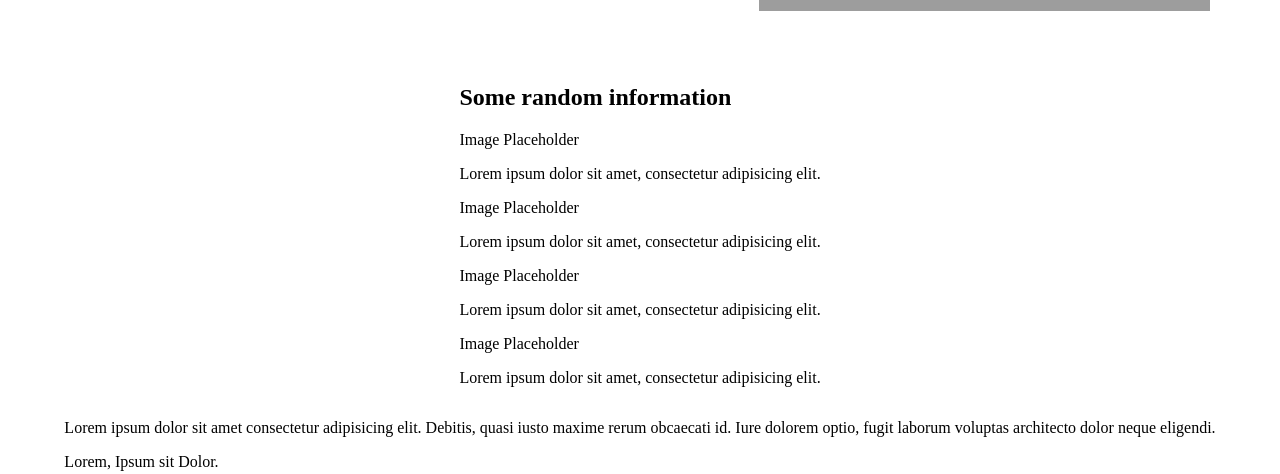
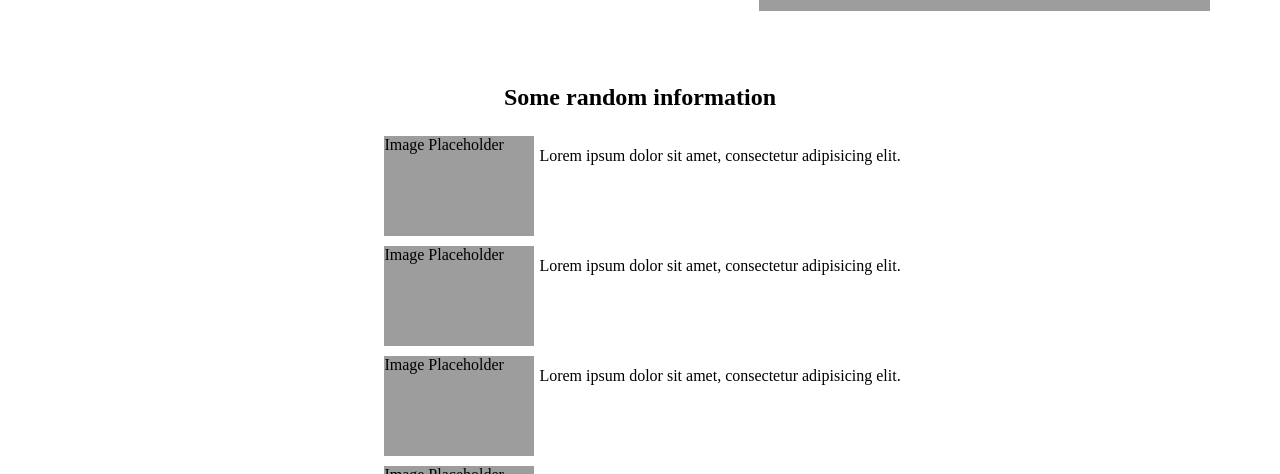
Before and after one commit to DevCodey/landing-Page, a plain HTML site: page index.html in a window 1280 px wide. Shown: the part 280-754 px from the top of the page. Drawn offline with Linux system fonts and the light colour scheme.

Commit message:
Fixed Section One HTML

```diff
--- a/index.html
+++ b/index.html
@@ -31,14 +31,23 @@
     </div>
     <div class="section-one">
       <h2 class="section-one title">Some random information</h2>
-      <div>Image Placeholder</div>
-      <p>Lorem ipsum dolor sit amet, consectetur adipisicing elit.</p>
-      <div>Image Placeholder</div>
-      <p>Lorem ipsum dolor sit amet, consectetur adipisicing elit.</p>
-      <div>Image Placeholder</div>
-      <p>Lorem ipsum dolor sit amet, consectetur adipisicing elit.</p>
-      <div>Image Placeholder</div>
-      <p>Lorem ipsum dolor sit amet, consectetur adipisicing elit.</p>
+
+      <div class="image content">
+        <div class="image-placeholder1">Image Placeholder</div>
+        <p>Lorem ipsum dolor sit amet, consectetur adipisicing elit.</p>
+      </div>
+      <div class="image content">
+        <div class="image-placeholder1">Image Placeholder</div>
+        <p>Lorem ipsum dolor sit amet, consectetur adipisicing elit.</p>
+      </div>
+      <div class="image content">
+        <div class="image-placeholder1">Image Placeholder</div>
+        <p>Lorem ipsum dolor sit amet, consectetur adipisicing elit.</p>
+      </div>
+      <div class="image content">
+        <div class="image-placeholder1">Image Placeholder</div>
+        <p>Lorem ipsum dolor sit amet, consectetur adipisicing elit.</p>
+      </div>
     </div>
     <div class="quote">
       <p class="quote text">
--- a/styles.css
+++ b/styles.css
@@ -39,3 +39,27 @@ body{
     display: flex;
     flex: 2 1 50%;
 }
+
+.section-one{
+  display: flex;
+  flex-direction: column;
+  justify-content: center;
+  align-items: center;
+}
+
+.section-one.title{
+  width: 100%;
+}
+
+.image-placeholder1 {
+    background-color: #9d9d9d;
+    height: 100px;
+    margin: 5px;
+    width: 150px;
+    display: flex;
+}
+
+.image.content{
+  display: flex;
+  justify-content: space-around;
+}
```
